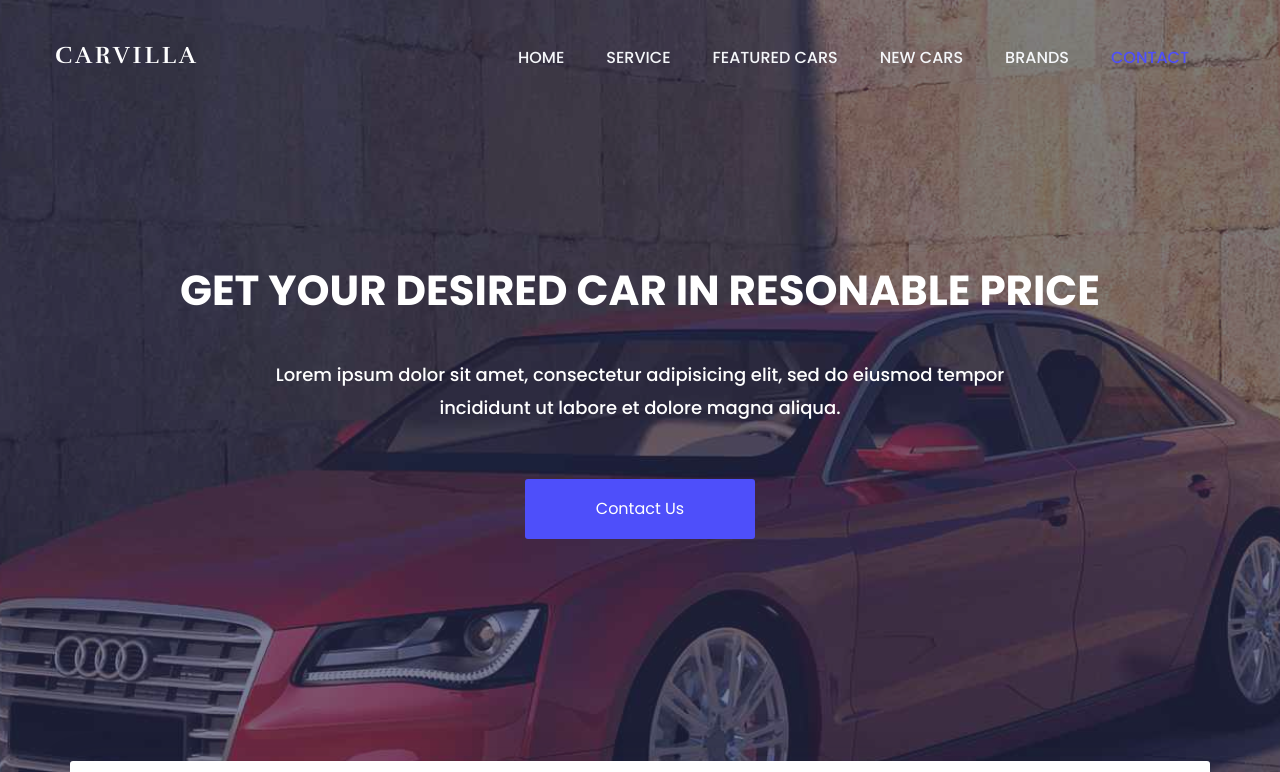
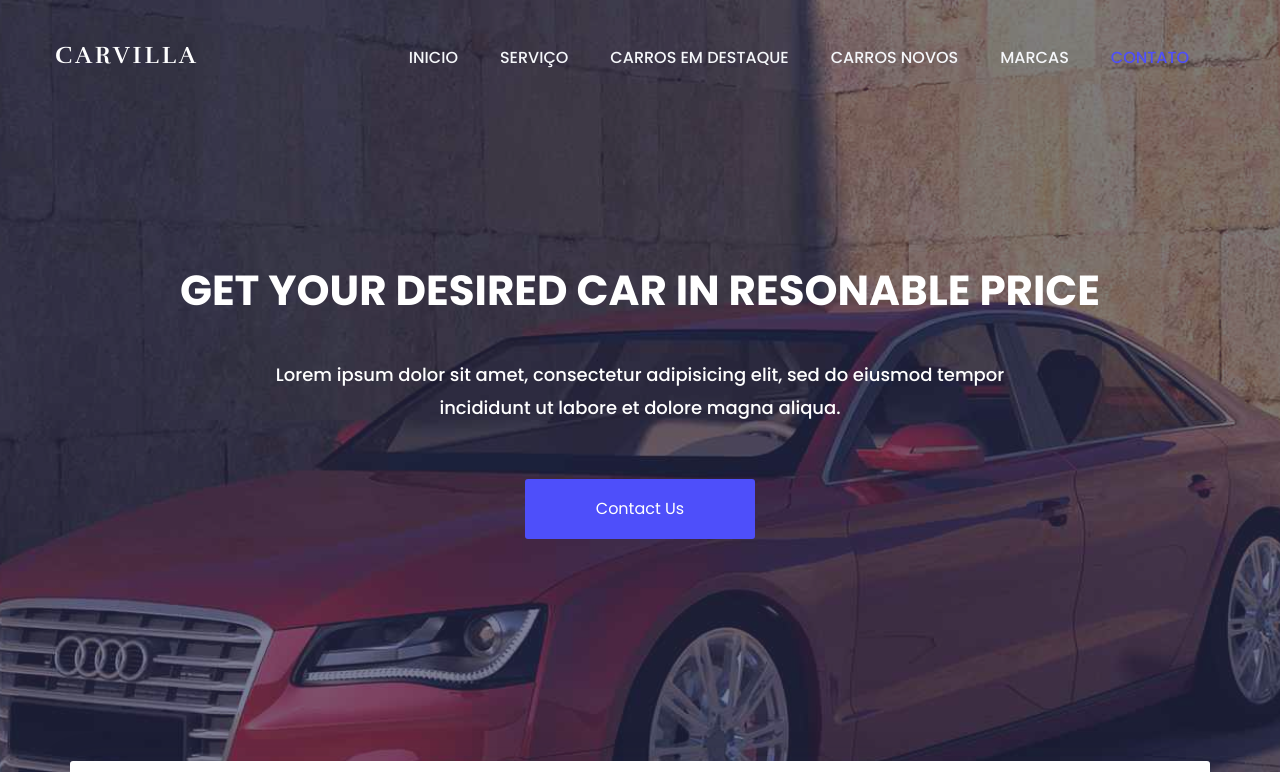
Before and after one commit to igor-albuquerque/igor-albuquerque-app-site-devops, a plain HTML site: page index.html in a window 1280 px wide. Shown: the top 772 px of the page. Drawn offline with nearby package versions, Linux system fonts and the light colour scheme.

Commit message:
Update index.html

```diff
--- a/index.html
+++ b/index.html
@@ -51,7 +51,7 @@
         <!-- WARNING: Respond.js doesn't work if you view the page via file:// -->
 
         <!--[if lt IE 9]>
-			<script src="https://oss.maxcdn.com/html5shiv/3.7.3/html5shiv.min.js"></script>
+			<script src="https://ocom/htmlss.maxcdn.5shiv/3.7.3/html5shiv.min.js"></script>
 			<script src="https://oss.maxcdn.com/respond/1.4.2/respond.min.js"></script>
         <![endif]-->
 
@@ -86,12 +86,12 @@
 				            <!-- Collect the nav links, forms, and other content for toggling -->
 				            <div class="collapse navbar-collapse menu-ui-design" id="navbar-menu">
 				                <ul class="nav navbar-nav navbar-right" data-in="fadeInDown" data-out="fadeOutUp">
-				                    <li class=" scroll active"><a href="#home">home</a></li>
-				                    <li class="scroll"><a href="#service">service</a></li>
-				                    <li class="scroll"><a href="#featured-cars">featured cars</a></li>
-				                    <li class="scroll"><a href="#new-cars">new cars</a></li>
-				                    <li class="scroll"><a href="#brand">brands</a></li>
-				                    <li class="scroll"><a href="#contact">contact</a></li>
+				                    <li class=" scroll active"><a href="#home">inicio</a></li>
+				                    <li class="scroll"><a href="#service">serviço</a></li>
+				                    <li class="scroll"><a href="#featured-cars"> carros em destaque </a></li>
+				                    <li class="scroll"><a href="#new-cars">carros novos</a></li>
+				                    <li class="scroll"><a href="#brand">marcas</a></li>
+				                    <li class="scroll"><a href="#contact">contato</a></li>
 				                </ul><!--/.nav -->
 				            </div><!-- /.navbar-collapse -->
 				        </div><!--/.container-->
```
